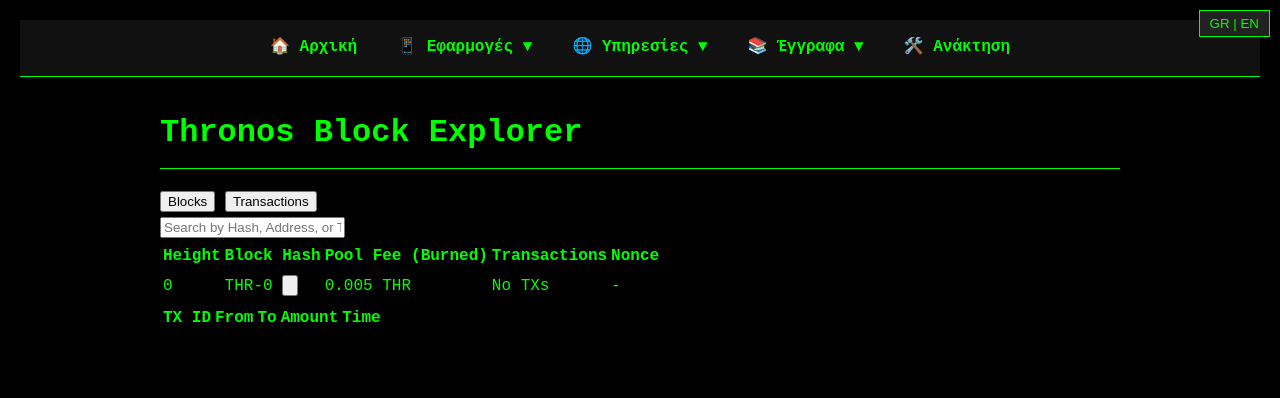
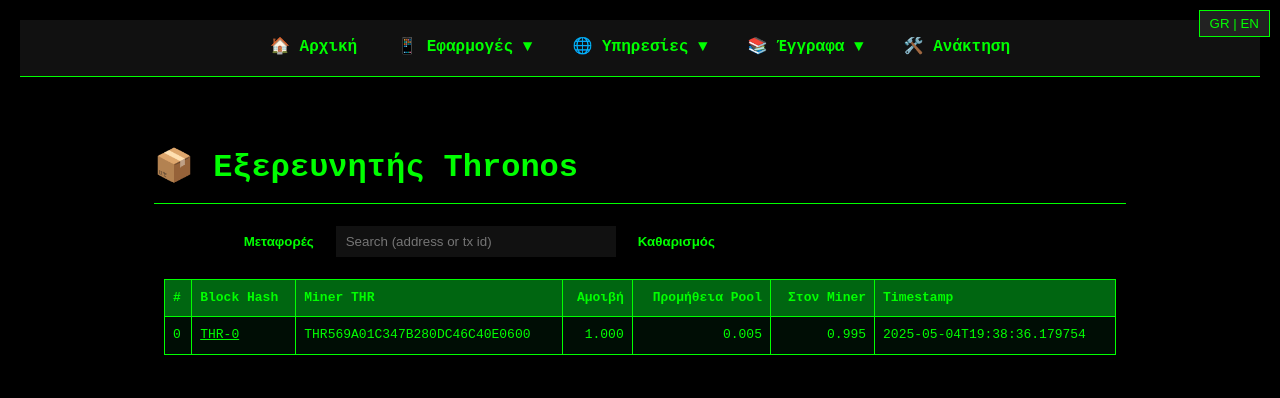
Before and after one commit to Tsipchain/thronos-V3.6, a Flask app: page /viewer in a window 1280 px wide. Shown: the top 398 px of the page. Run offline with Flask 2, Linux system fonts and the light colour scheme; lists and menus that the app fills with data are empty.

Commit message:
Update thronos_block_viewer.html

```diff
--- a/templates/thronos_block_viewer.html
+++ b/templates/thronos_block_viewer.html
@@ -1,147 +1,214 @@
 {% extends "base.html" %}
 
+{% block title %}Thronos Block & TX Viewer{% endblock %}
+
+{% block styles %}
+<style>
+    :root { --g:#00ff66; --panel:#0b0b0b; }
+
+    .wrap { padding:14px; max-width:1200px; margin:0 auto; }
+    .toolbar { display:flex; gap:10px; align-items:center; flex-wrap:wrap; margin-bottom:12px; }
+    .btn-tool {
+      background:var(--panel); border:1px solid var(--g); color:var(--g);
+      padding:8px 12px; cursor:pointer; font-weight:bold;
+    }
+    .btn-tool.active { background:var(--g); color:#000; }
+    .input {
+      background:#111; color:var(--g); border:1px solid var(--g);
+      padding:8px 10px; min-width:260px;
+    }
+    .panel { background:var(--panel); border:1px dashed var(--g); padding:10px; }
+    table { width:100%; border-collapse:collapse; }
+    th, td { border:1px solid #0f0; padding:8px; font-size:13px; }
+    th { background:#061; text-align:left; }
+    tr:nth-child(odd) td { background:rgba(0,255,102,0.05); }
+    code { background:#111; padding:2px 4px; }
+    .muted { opacity:.85; }
+    .right { text-align:right; }
+    .copy { cursor:pointer; text-decoration:underline; }
+    .hidden { display:none; }
+</style>
+{% endblock %}
+
 {% block content %}
-<div class="container mx-auto px-4 py-8">
-    <div class="flex justify-between items-center mb-6">
-        <h1 class="text-3xl font-bold text-white">Thronos Block Explorer</h1>
-        <div class="flex gap-2">
-            <button onclick="switchTab('blocks')" id="btn-blocks" class="px-4 py-2 bg-blue-600 text-white rounded hover:bg-blue-500 transition">Blocks</button>
-            <button onclick="switchTab('txs')" id="btn-txs" class="px-4 py-2 bg-gray-700 text-gray-300 rounded hover:bg-gray-600 transition">Transactions</button>
-        </div>
+  <div class="wrap">
+    <h1>📦 <span class="lang-el">Εξερευνητής Thronos</span><span class="lang-en">Thronos Viewer</span></h1>
+
+    <div class="toolbar">
+      <button id="btnBlocks" class="btn-tool active"><span class="lang-el">Μπλοκ</span><span class="lang-en">Blocks</span></button>
+      <button id="btnTx" class="btn-tool"><span class="lang-el">Μεταφορές</span><span class="lang-en">Transfers</span></button>
+
+      <input id="search" class="input" placeholder="Search (address or tx id)" />
+      <button id="btnClear" class="btn-tool"><span class="lang-el">Καθαρισμός</span><span class="lang-en">Clear</span></button>
     </div>
 
-    <!-- Search Bar -->
-    <div class="mb-6">
-        <input type="text" id="searchInput" onkeyup="searchTable()" placeholder="Search by Hash, Address, or TX ID..."
-               class="w-full px-4 py-3 bg-gray-800 text-white border border-gray-700 rounded-lg focus:outline-none focus:border-blue-500 transition">
-    </div>
-
-    <!-- Blocks Table -->
-    <div id="blocks-view" class="overflow-x-auto bg-gray-800 rounded-lg shadow-xl">
-        <table class="min-w-full text-left text-gray-300" id="blocksTable">
-            <thead class="bg-gray-700 text-gray-100 uppercase font-semibold text-sm">
+    <!-- Blocks table -->
+    <div id="blocksPanel" class="panel">
+      <table id="blocksTable">
+        <thead>
           <tr>
-                    <th class="px-6 py-3">Height</th>
-                    <th class="px-6 py-3">Block Hash</th>
-                    <th class="px-6 py-3">Pool Fee (Burned)</th>
-                    <th class="px-6 py-3">Transactions</th>
-                    <th class="px-6 py-3">Nonce</th>
+            <th>#</th>
+            <th>Block Hash</th>
+            <th>Miner THR</th>
+            <th class="right"><span class="lang-el">Αμοιβή</span><span class="lang-en">Reward</span></th>
+            <th class="right"><span class="lang-el">Προμήθεια Pool</span><span class="lang-en">Pool Fee</span></th>
+            <th class="right"><span class="lang-el">Στον Miner</span><span class="lang-en">To Miner</span></th>
+            <th>Timestamp</th>
           </tr>
         </thead>
-            <tbody class="divide-y divide-gray-600">
-                {% for block in blocks %}
-                <tr class="hover:bg-gray-700 transition-colors">
-                    <td class="px-6 py-4">{{ block.index }}</td>
-                    <td class="px-6 py-4">
-                        <div class="flex items-center gap-2">
-                            <span id="hash-{{ loop.index }}" class="font-mono text-xs break-all">{{ block.hash }}</span>
-                            <button onclick="copy_to_clipboard('hash-{{ loop.index }}')" class="text-blue-400 hover:text-blue-300 p-1 rounded transition" title="Copy Hash">
-                                <svg xmlns="http://www.w3.org/2000/svg" class="h-4 w-4" fill="none" viewBox="0 0 24 24" stroke="currentColor">
-                                    <path stroke-linecap="round" stroke-linejoin="round" stroke-width="2" d="M8 16H6a2 2 0 01-2-2V6a2 2 0 012-2h8a2 2 0 012 2v2m-6 12h8a2 2 0 002-2v-8a2 2 0 00-2-2h-8a2 2 0 00-2 2v8a2 2 0 002 2z" />
-                                </svg>
-                            </button>
-                        </div>
-                    </td>
-                    <td class="px-6 py-4 text-green-400">
-                        {{ block.fee_burned if block.fee_burned is defined else '0' }} THR
-                    </td>
-                    <td class="px-6 py-4">
-                        {% if block.transactions %}
-                            {% for tx in block.transactions %}
-                            <div class="flex items-center gap-2 mb-1">
-                                <span class="font-mono text-xs truncate w-32">{{ tx.id }}</span>
-                            </div>
-                            {% endfor %}
-                        {% else %}
-                            <span class="text-gray-500">No TXs</span>
-                        {% endif %}
-                    </td>
-                    <td class="px-6 py-4 font-mono text-sm">{{ block.nonce }}</td>
-                </tr>
-                {% endfor %}
-            </tbody>
+        <tbody><!-- filled by JS --></tbody>
       </table>
     </div>
 
-    <!-- Transactions Table -->
-    <div id="txs-view" class="hidden overflow-x-auto bg-gray-800 rounded-lg shadow-xl">
-        <table class="min-w-full text-left text-gray-300" id="txsTable">
-            <thead class="bg-gray-700 text-gray-100 uppercase font-semibold text-sm">
+    <!-- TX table -->
+    <div id="txPanel" class="panel hidden">
+      <table id="txTable">
+        <thead>
           <tr>
-                    <th class="px-6 py-3">TX ID</th>
-                    <th class="px-6 py-3">From</th>
-                    <th class="px-6 py-3">To</th>
-                    <th class="px-6 py-3">Amount</th>
-                    <th class="px-6 py-3">Time</th>
+            <th>TX ID</th>
+            <th>Height</th>
+            <th>From</th>
+            <th>To</th>
+            <th class="right"><span class="lang-el">Ποσό</span><span class="lang-en">Amount</span></th>
+            <th class="right"><span class="lang-el">Προμήθεια</span><span class="lang-en">Fee</span></th>
+            <th>Timestamp</th>
+            <th>Copy</th>
           </tr>
         </thead>
-            <tbody class="divide-y divide-gray-600">
-                {% for tx in transactions %}
-                <tr class="hover:bg-gray-700 transition-colors">
-                    <td class="px-6 py-4 font-mono text-xs">{{ tx.tx_id }}</td>
-                    <td class="px-6 py-4 font-mono text-xs">{{ tx.from }}</td>
-                    <td class="px-6 py-4 font-mono text-xs">{{ tx.to }}</td>
-                    <td class="px-6 py-4 text-yellow-400 font-bold">{{ tx.amount }} THR</td>
-                    <td class="px-6 py-4 text-sm text-gray-400">{{ tx.timestamp }}</td>
-                </tr>
-                {% endfor %}
-            </tbody>
+        <tbody><!-- filled by JS --></tbody>
       </table>
+      <p class="muted">
+          <span class="lang-el">Tip: κάνε κλικ σε διεύθυνση για άνοιγμα wallet viewer ή στην «Copy» για αντιγραφή TX/διεύθυνσης.</span>
+          <span class="lang-en">Tip: click an address to open wallet viewer or "Copy" to copy TX/address.</span>
+      </p>
     </div>
   </div>
+{% endblock %}
 
+{% block scripts %}
   <script>
-function copy_to_clipboard(elm_id) {
-    const text = document.getElementById(elm_id).textContent;
-    navigator.clipboard.writeText(text).catch(err => {
-        console.error('Failed to copy: ', err);
+    const el = (q) => document.querySelector(q);
+    const blocksPanel = el("#blocksPanel");
+    const txPanel     = el("#txPanel");
+    const btnBlocks   = el("#btnBlocks");
+    const btnTx       = el("#btnTx");
+    const searchBox   = el("#search");
+    const btnClear    = el("#btnClear");
+
+    let allBlocks = [];    // μόνο block entries
+    let allTxs    = [];    // μόνο transfers
+
+    function show(panel) {
+      if (panel === "blocks") {
+        blocksPanel.classList.remove("hidden");
+        txPanel.classList.add("hidden");
+        btnBlocks.classList.add("active");
+        btnTx.classList.remove("active");
+      } else {
+        txPanel.classList.remove("hidden");
+        blocksPanel.classList.add("hidden");
+        btnTx.classList.add("active");
+        btnBlocks.classList.remove("active");
+      }
+    }
+
+    btnBlocks.onclick = () => show("blocks");
+    btnTx.onclick     = () => show("tx");
+
+    btnClear.onclick = () => {
+      searchBox.value = "";
+      renderBlocks(allBlocks);
+      renderTxs(allTxs);
+    };
+
+    function copy(text) {
+      navigator.clipboard.writeText(text);
+      const lang = localStorage.getItem('lang') || 'el';
+      alert(lang === 'el' ? "Αντιγράφηκε:\n" + text : "Copied:\n" + text);
+    }
+
+    function linkAddr(addr) {
+      return `<a href="/wallet/${addr}" target="_blank" style="color:#0f0">${addr}</a>`;
+    }
+
+    function renderBlocks(rows) {
+      const q = searchBox.value.trim().toLowerCase();
+      const body = el("#blocksTable tbody");
+      body.innerHTML = "";
+
+      rows
+        .filter(b => !q ||
+          String(b.block_hash||"").toLowerCase().includes(q) ||
+          String(b.thr_address||"").toLowerCase().includes(q)
+        )
+        .forEach(b => {
+          const tr = document.createElement("tr");
+          tr.innerHTML = `
+            <td>${(b.block_hash||"").startsWith("THR-") ? (b.block_hash||"").split("-")[1] : ""}</td>
+            <td><span class="copy" onclick='(${copy}).call(null, "${b.block_hash}")'>${b.block_hash}</span></td>
+            <td>${b.thr_address ? linkAddr(b.thr_address) : ""}</td>
+            <td class="right">${Number(b.reward||0).toFixed(3)}</td>
+            <td class="right">${Number(b.pool_fee||0).toFixed(3)}</td>
+            <td class="right">${Number(b.reward_to_miner||0).toFixed(3)}</td>
+            <td>${b.timestamp||""}</td>
+          `;
+          body.appendChild(tr);
         });
     }
 
-function switchTab(tab) {
-    const blocksView = document.getElementById('blocks-view');
-    const txsView = document.getElementById('txs-view');
-    const btnBlocks = document.getElementById('btn-blocks');
-    const btnTxs = document.getElementById('btn-txs');
+    function renderTxs(rows) {
+      const q = searchBox.value.trim().toLowerCase();
+      const body = el("#txTable tbody");
+      body.innerHTML = "";
 
-    if (tab === 'blocks') {
-        blocksView.classList.remove('hidden');
-        txsView.classList.add('hidden');
-        btnBlocks.classList.remove('bg-gray-700', 'text-gray-300');
-        btnBlocks.classList.add('bg-blue-600', 'text-white');
-        btnTxs.classList.remove('bg-blue-600', 'text-white');
-        btnTxs.classList.add('bg-gray-700', 'text-gray-300');
-    } else {
-        blocksView.classList.add('hidden');
-        txsView.classList.remove('hidden');
-        btnTxs.classList.remove('bg-gray-700', 'text-gray-300');
-        btnTxs.classList.add('bg-blue-600', 'text-white');
-        btnBlocks.classList.remove('bg-blue-600', 'text-white');
-        btnBlocks.classList.add('bg-gray-700', 'text-gray-300');
-    }
+      rows
+        .filter(t => !q ||
+          String(t.tx_id||"").toLowerCase().includes(q) ||
+          String(t.from||"").toLowerCase().includes(q) ||
+          String(t.to||"").toLowerCase().includes(q)
+        )
+        .forEach(t => {
+          const tr = document.createElement("tr");
+          const copyTx = `(${copy}).call(null, "${t.tx_id}")`;
+          const copyFrom = `(${copy}).call(null, "${t.from}")`;
+          const copyTo   = `(${copy}).call(null, "${t.to}")`;
+
+          tr.innerHTML = `
+            <td><span class="copy" onclick='${copyTx}'>${t.tx_id}</span></td>
+            <td>${t.height ?? ""}</td>
+            <td>${t.from ? linkAddr(t.from) : ""}</td>
+            <td>${t.to ? linkAddr(t.to) : ""}</td>
+            <td class="right">${Number(t.amount||0).toFixed(6)}</td>
+            <td class="right">${Number(t.fee_burned||0).toFixed(4)}</td>
+            <td>${t.timestamp||""}</td>
+            <td>
+              <span class="copy" onclick='${copyTx}'>TX</span> |
+              <span class="copy" onclick='${copyFrom}'>From</span> |
+              <span class="copy" onclick='${copyTo}'>To</span>
+            </td>
+          `;
+          body.appendChild(tr);
+        });
     }
 
-function searchTable() {
-    const input = document.getElementById('searchInput');
-    const filter = input.value.toUpperCase();
-    const activeTable = document.getElementById('blocks-view').classList.contains('hidden') ? 'txsTable' : 'blocksTable';
-    const table = document.getElementById(activeTable);
-    const tr = table.getElementsByTagName('tr');
+    async function loadData() {
+      // Φέρνουμε ΟΛΟ το chain και φιλτράρουμε blocks client-side
+      const chain = await fetch("/chain").then(r=>r.json());
+      allBlocks = chain.filter(x => typeof x === "object" && x && x.type !== "transfer");
 
-    for (let i = 1; i < tr.length; i++) {
-        let visible = false;
-        const tds = tr[i].getElementsByTagName('td');
-        for (let j = 0; j < tds.length; j++) {
-            if (tds[j]) {
-                const txtValue = tds[j].textContent || tds[j].innerText;
-                if (txtValue.toUpperCase().indexOf(filter) > -1) {
-                    visible = true;
-                    break;
+      // Φέρνουμε τα transfers
+      allTxs = chain.filter(x => typeof x === "object" && x && x.type === "transfer");
+
+      // RENDER
+      renderBlocks(allBlocks);
+      renderTxs(allTxs);
     }
-            }
-        }
-        tr[i].style.display = visible ? "" : "none";
-    }
-}
+
+    searchBox.addEventListener("input", () => {
+      renderBlocks(allBlocks);
+      renderTxs(allTxs);
+    });
+
+    loadData();
   </script>
 {% endblock %}
```
Lines whose indentation alone changed are shown as unchanged.
